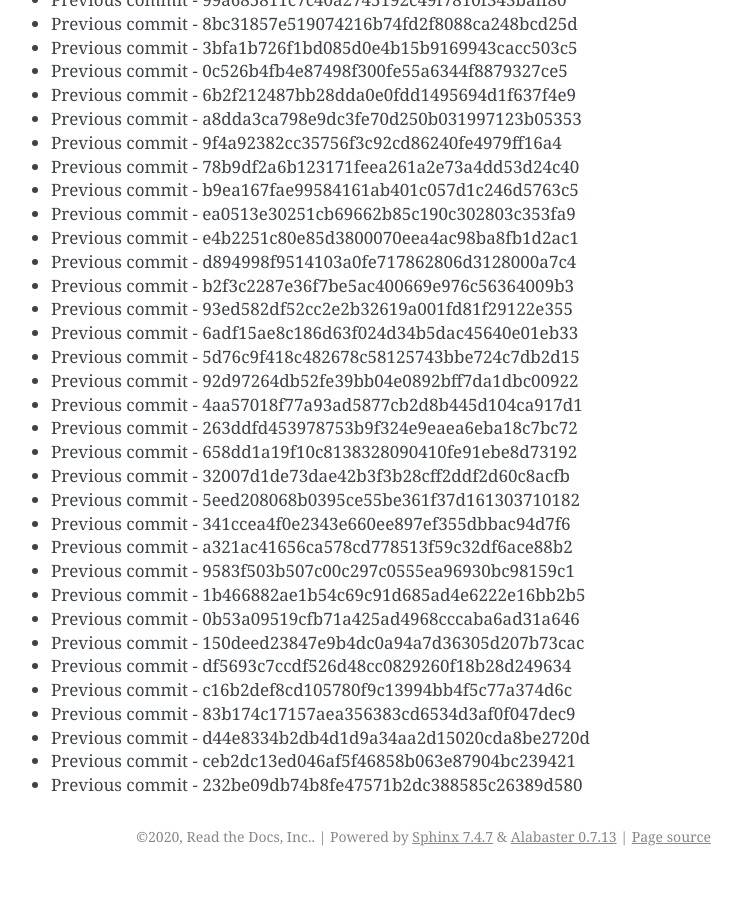
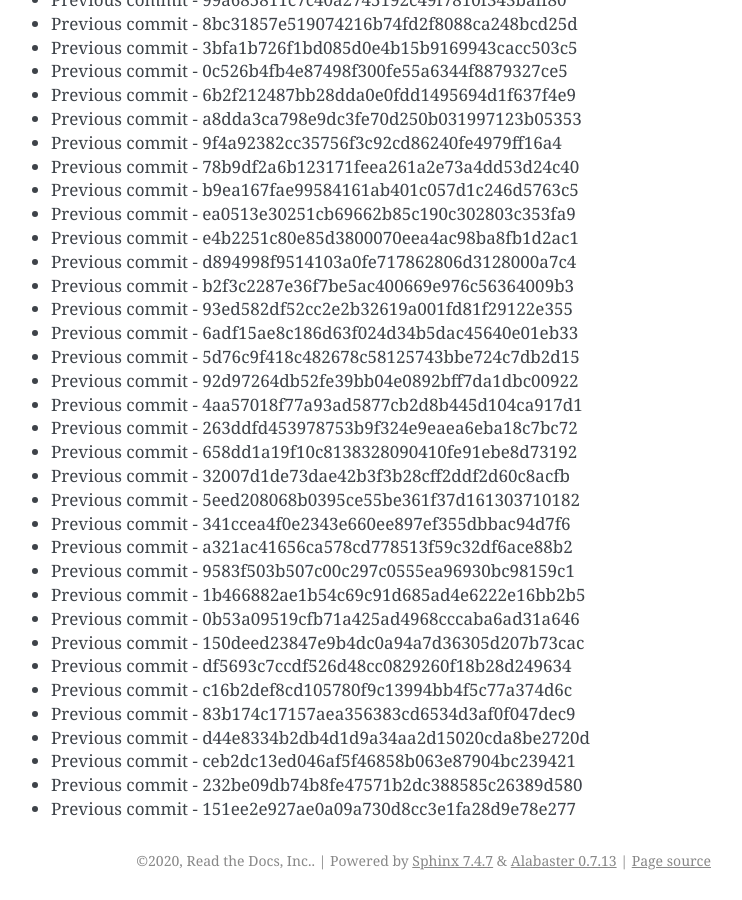
Before and after one commit to readthedocs/rtd-git-stresstest, a Sphinx documentation site: the page built from docs/updates.rst, in a window 1280 px wide and 900 px high, scrolled down 23096 px. Shown: the whole window, without its empty margins (399-1141 px from the left). Built offline with Sphinx 7.4.7, drawn with Linux system fonts in a browser that asks for light colours; before the commit the page ends 23972 px from its top, so only the background shows below that.

Commit message:
Generating commit from previous: 151ee2e927ae0a09a730d8cc3e1fa28d9e78e277

```diff
--- a/docs/updates.rst
+++ b/docs/updates.rst
@@ -1002,3 +1002,4 @@ It can be tested for any performance characteristics.
 * Previous commit - d44e8334b2db4d1d9a34aa2d15020cda8be2720d
 * Previous commit - ceb2dc13ed046af5f46858b063e87904bc239421
 * Previous commit - 232be09db74b8fe47571b2dc388585c26389d580
+* Previous commit - 151ee2e927ae0a09a730d8cc3e1fa28d9e78e277
```
